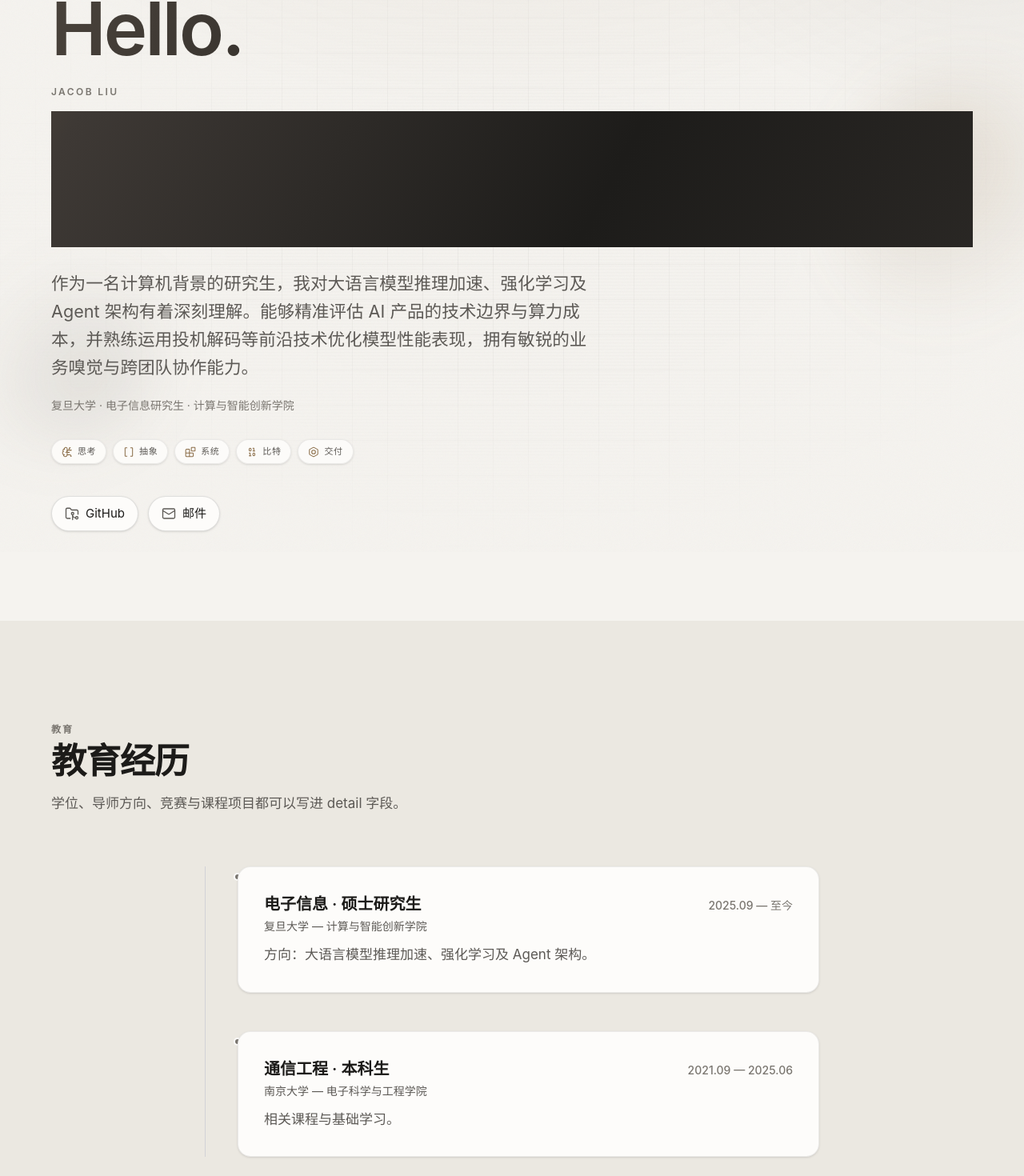
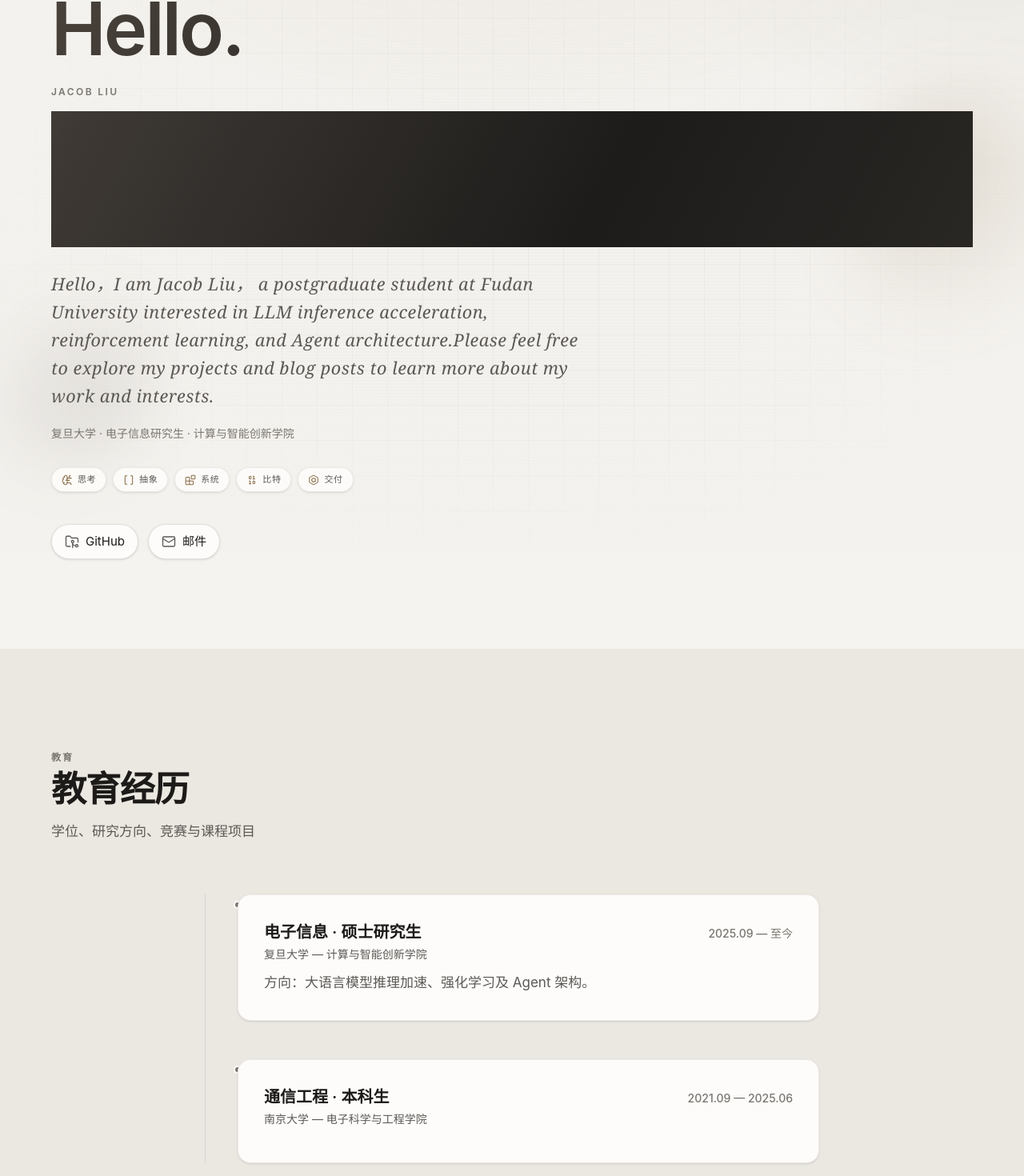
Before and after one commit to lcxyalcx/personal-space, a Next.js app: page / in a window 1280 px wide. Shown: the part 110-1580 px from the top of the page at 80% size. Built offline with nearby package versions, Linux system fonts and the light colour scheme.

Commit message:
new describe

```diff
--- a/src/components/hero.tsx
+++ b/src/components/hero.tsx
@@ -84,7 +84,7 @@ export function Hero() {
           {hero.headline}
         </motion.h1>
         <motion.p
-          className="mx-auto mt-7 max-w-2xl text-center text-[clamp(1.05rem,2.4vw,1.35rem)] leading-relaxed text-muted sm:mx-0 sm:text-left"
+          className="mx-auto mt-7 max-w-2xl text-center text-[clamp(1.05rem,2.4vw,1.35rem)] leading-relaxed text-muted font-serif italic tracking-wide sm:mx-0 sm:text-left"
           initial={false}
           animate={{ opacity: 1, y: 0 }}
           transition={{ ...spring, delay: 0.22 }}
--- a/src/data/site.ts
+++ b/src/data/site.ts
@@ -31,7 +31,7 @@ export const hero = {
   /** Apple「Hello」式开场：多行轮播，可增删语言 */
   greetings: ["你好。", "Hello.", "Bonjour.", "Hola."],
   headline: "探索大模型与 Agent 的技术边界。",
-  subline: "作为一名计算机背景的研究生，我对大语言模型推理加速、强化学习及 Agent 架构有着深刻理解。能够精准评估 AI 产品的技术边界与算力成本，并熟练运用投机解码等前沿技术优化模型性能表现，拥有敏锐的业务嗅觉与跨团队协作能力。",
+  subline: "Hello，I am Jacob Liu， a postgraduate student at Fudan University interested in LLM inference acceleration, reinforcement learning, and Agent architecture.Please feel free to explore my projects and blog posts to learn more about my work and interests.",
   /** 首屏副标题下方的一行补充说明 */
   statusLine: "复旦大学 · 电子信息研究生 · 计算与智能创新学院",
 };
@@ -49,7 +49,7 @@ export const sectionCopy = {
   education: {
     eyebrow: "教育",
     title: "教育经历",
-    hint: "学位、导师方向、竞赛与课程项目都可以写进 detail 字段。",
+    hint: "学位、研究方向、竞赛与课程项目",
   },
   projects: {
     eyebrow: "精选",
@@ -164,7 +164,7 @@ export const education: TimelineItem[] = [
     title: "通信工程 · 本科生",
     org: "南京大学 — 电子科学与工程学院",
     period: "2021.09 — 2025.06",
-    detail: "相关课程与基础学习。",
+    detail: " ",
   },
 ];
 
```
